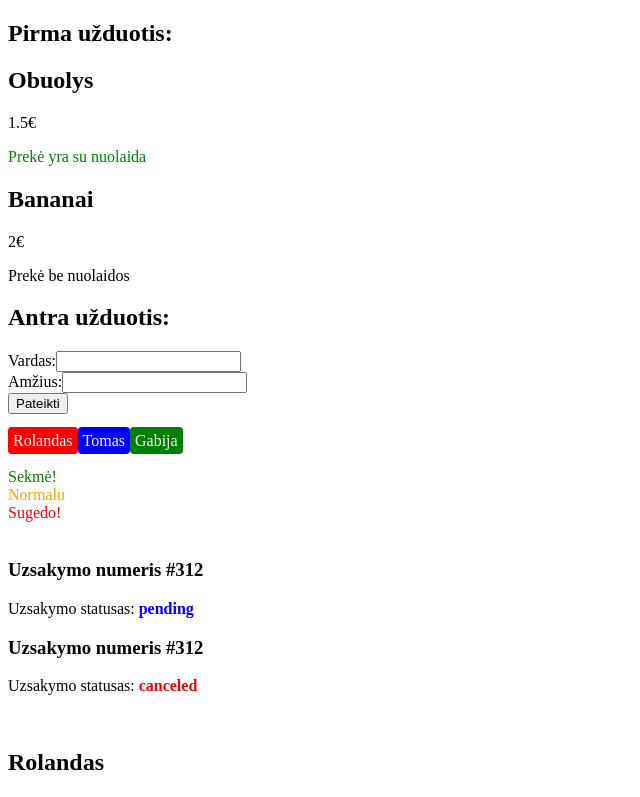
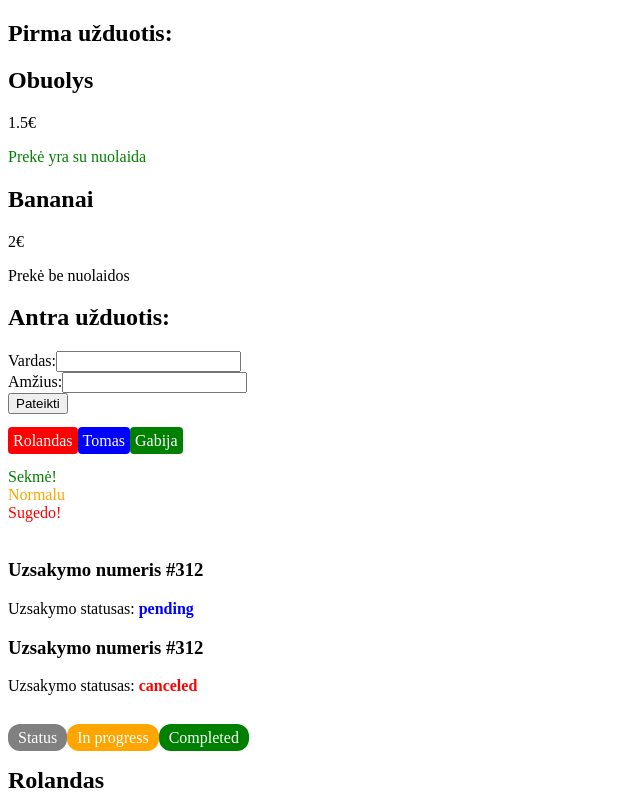
Before and after one commit to Rolandas5/react-typescript-lesson, a React (Vite) app: page / in a window 1280 px wide. Shown: the top 797 px of the page, without its empty margins (0-640 px from the left). Built offline with nearby package versions, Linux system fonts and the light colour scheme.

Commit message:
react-typescript-lesson

```diff
--- a/src/App.tsx
+++ b/src/App.tsx
@@ -8,6 +8,8 @@ import { Alert } from './components/Alert';
 import { UserRoleBadge } from './components/UserRoleBadge';
 import { ShippingStatus } from './components/ShippingStatus/ShippingStatus';
 import { ShippingStatusEnum } from './components/ShippingStatus/types';
+import { StatusBadge } from './components/StatusBadge/StatusBadge';
+import { TaskStatusEnum } from './components/StatusBadge/status';
 
 // User interfeisas
 interface User {
@@ -47,6 +49,10 @@ function App() {
       <ShippingStatus id={312} status={ShippingStatusEnum.Pending} />
       <ShippingStatus id={312} status={ShippingStatusEnum.Canceled} />
       <br />
+      <StatusBadge status={TaskStatusEnum.Status} />
+      <StatusBadge status={TaskStatusEnum.InProgress} />
+      <StatusBadge status={TaskStatusEnum.Completed} />
+      <br />
       <UserProfile name="Rolandas" age={27} isActive={true} />
       <UserProfile name="Tomas" isActive={false} />
       <List items={['obuolys', 'kriaušė', 'bananas', 1]} />
--- /dev/null
+++ b/src/components/StatusBadge/StatusBadge.tsx
@@ -0,0 +1,44 @@
+import { TaskStatusEnum } from './status';
+
+// Sukuriame komponentą, kuris priima statusą ir atvaizduoja jį su skirtingomis spalvomis
+interface StatusBadgeProps {
+  status: TaskStatusEnum;
+}
+
+export const StatusBadge: React.FC<StatusBadgeProps> = ({ status }) => {
+  let badgeColor = '';
+
+  // Nustatome spalvą pagal statusą
+  switch (status) {
+    case TaskStatusEnum.Status:
+      // Pavyzdžiui, "Status" yra pilka
+      badgeColor = 'gray';
+      break;
+    case TaskStatusEnum.InProgress:
+      // "In Progress" yra oranžinė
+      badgeColor = 'orange';
+      break;
+    case TaskStatusEnum.Completed:
+      // "Completed" yra žalia
+      badgeColor = 'green';
+      break;
+    default:
+      badgeColor = 'gray';
+      break;
+  }
+
+  return (
+    <span
+      style={{
+        backgroundColor: badgeColor,
+        color: 'white',
+        padding: '5px 10px',
+        borderRadius: '12px',
+      }}
+    >
+      {status}
+    </span>
+  );
+};
+
+export default StatusBadge;
--- /dev/null
+++ b/src/components/StatusBadge/status.ts
@@ -0,0 +1,5 @@
+export enum TaskStatusEnum {
+  Status = 'Status',
+  InProgress = 'In progress',
+  Completed = 'Completed',
+}
```
